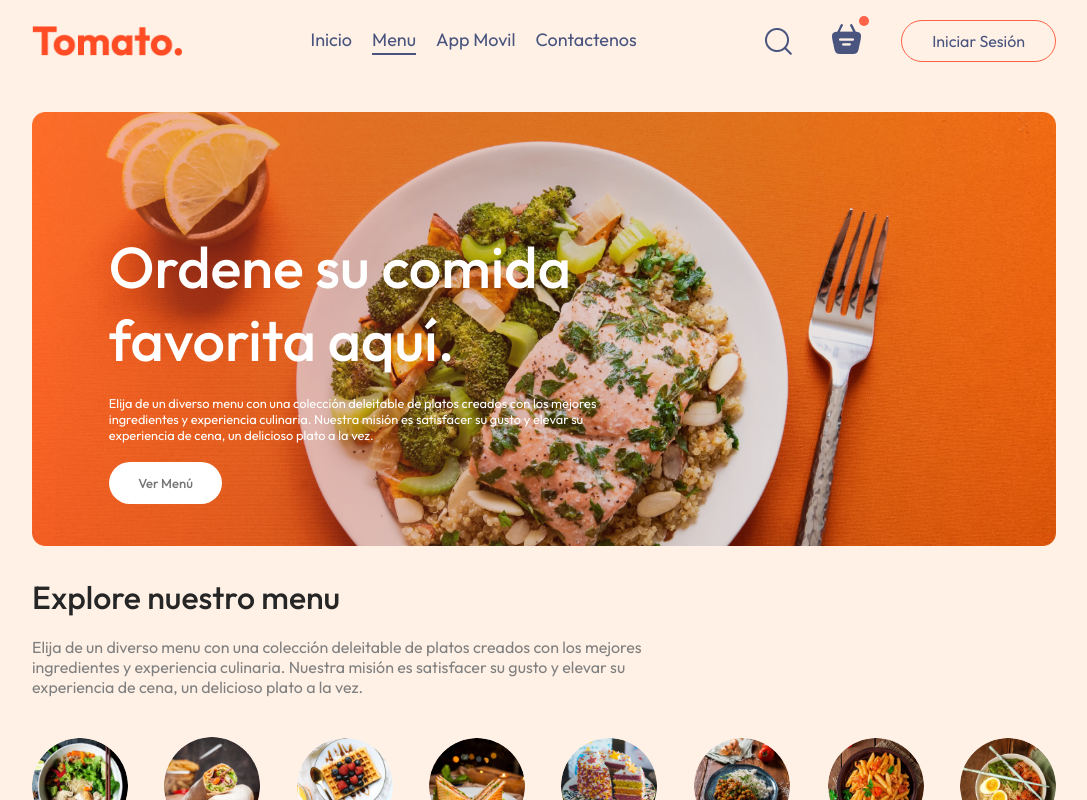
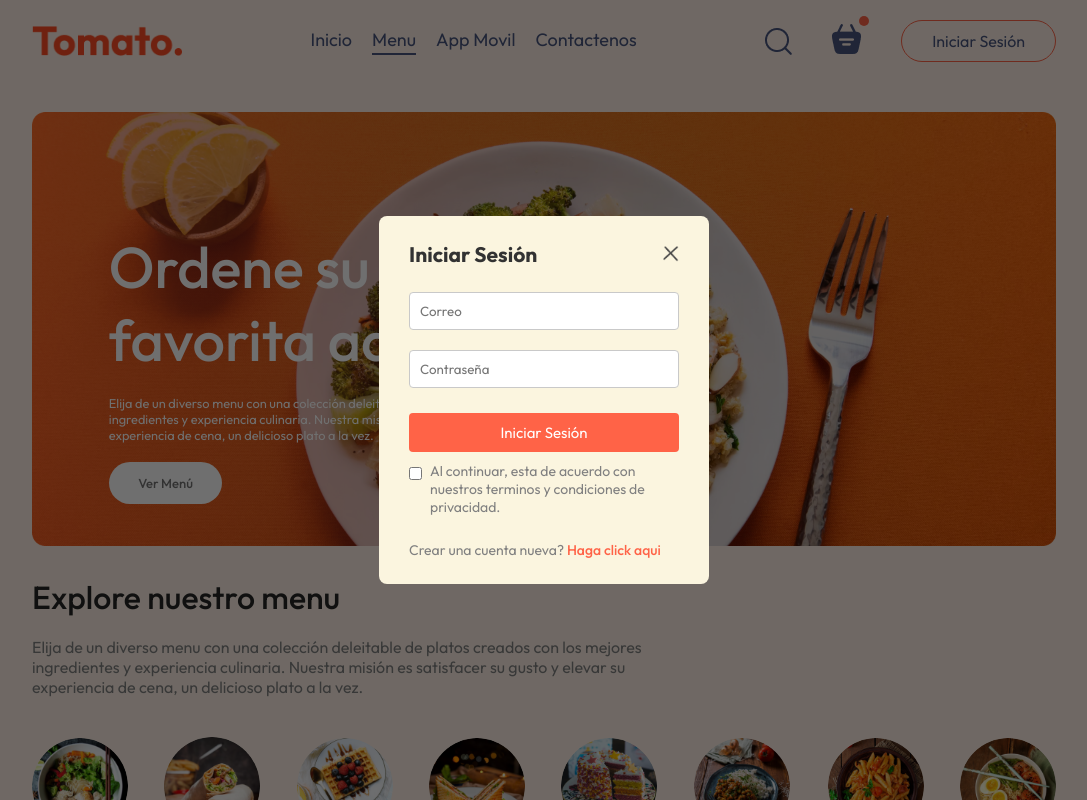
Before and after one commit to Sebastian906/Food-Frontend, a React (Vite) app: page / in a window 1280 px wide. Both pictures are taken after a click on the button "Iniciar Sesión". Shown: the top 800 px of the page, without its empty margins (96-1183 px from the left). Built offline with nearby package versions, Linux system fonts and the light colour scheme.

Commit message:
Creación del componente para formulario de registro/login

```diff
--- a/src/App.jsx
+++ b/src/App.jsx
@@ -1,16 +1,21 @@
-import React from 'react'
+import React, { useState } from 'react'
 import Navbar from './components/Navbar/Navbar'
 import { Route, Routes } from 'react-router-dom'
 import Home from './pages/Home/Home'
 import Cart from './pages/Cart/Cart'
 import PlaceOrder from './pages/PlaceOrder/PlaceOrder'
 import Footer from './components/Footer/Footer'
+import LoginPopup from './components/LoginPopup/LoginPopup'
 
 const App = () => {
+
+  const [showLogin, setShowLogin] = useState(false);
+
   return (
     <>
+    {showLogin?<LoginPopup setShowLogin={setShowLogin}/>:<></>}
       <div className='app'>
-        <Navbar/>
+        <Navbar setShowLogin={setShowLogin}/>
         <Routes>
           <Route path='/' element={<Home/>}/>
           <Route path='/cart' element={<Cart/>}/>
--- /dev/null
+++ b/src/components/LoginPopup/LoginPopup.css
@@ -0,0 +1,74 @@
+.login-popup {
+    position: absolute;
+    z-index: 1;
+    width: 100%;
+    height: 100%;
+    background-color: #00000090;
+    display: grid;
+}
+
+.login-popup-container {
+    place-self: center;
+    width: max(23vw, 330px);
+    color: #808080;
+    background-color: #fbf5df;
+    display: flex;
+    flex-direction: column;
+    gap: 25px;
+    padding: 25px 30px;
+    border-radius: 8px;
+    font-size: 14px;
+    animation: fadeIn 0.5s;
+}
+
+.login-popup-title {
+    display: flex;
+    justify-content: space-between;
+    align-items: center;
+    color: #323232;
+}
+
+.login-popup-title img {
+    width: 16px;
+    cursor: pointer;
+}
+
+.login-popup-inputs {
+    display: flex;
+    flex-direction: column;
+    gap: 20px;
+}
+
+.login-popup-inputs input {
+    outline: none;
+    border: 1px solid #c9c9c9;
+    padding: 10px;
+    border-radius: 4px;
+}
+
+.login-popup-container button {
+    border: none;
+    padding: 10px;
+    border-radius: 4px;
+    color: white;
+    background-color: tomato;
+    font-size: 15px;
+    cursor: pointer;
+}
+
+.login-popup-condition {
+    display: flex;
+    align-items: start;
+    gap: 8px;
+    margin-top: -15px;
+}
+
+.login-popup-condition input {
+    margin-top: 5px;
+}
+
+.login-popup p span {
+    color: tomato;
+    font-weight: 500;
+    cursor: pointer;
+}
--- /dev/null
+++ b/src/components/LoginPopup/LoginPopup.jsx
@@ -0,0 +1,35 @@
+import React, { useState } from 'react'
+import './LoginPopup.css'
+import { assets } from '../../assets/assets'
+
+const LoginPopup = ({setShowLogin}) => {
+
+    const [currState, setCurrState] = useState("Iniciar Sesión")
+
+    return (
+        <div className='login-popup'>
+            <form className='login-popup-container'>
+                <div className='login-popup-title'>
+                    <h2>{currState}</h2>
+                    <img onClick={()=>setShowLogin(false)} src={assets.cross_icon} alt="" />
+                </div>
+                <div className='login-popup-inputs'>
+                    {currState==="Iniciar Sesión"?<></>:<input type="text" placeholder='Nombre' required />}
+                    <input type="email" placeholder='Correo' required />
+                    <input type="password" placeholder='Contraseña' required />
+                </div>
+                <button>{currState==="Registrarse"?"Crear Cuenta":"Iniciar Sesión"}</button>
+                <div className='login-popup-condition'>
+                    <input type="checkbox" required />
+                    <p>Al continuar, esta de acuerdo con nuestros terminos y condiciones de privacidad.</p>
+                </div>
+                {currState==="Iniciar Sesión"
+                ?<p>Crear una cuenta nueva? <span onClick={()=>setCurrState("Registrarse")}>Haga click aqui</span></p>
+                :<p>Ya tiene una cuenta? <span onClick={()=>setCurrState("Iniciar Sesión")}>Inicie sesión</span></p>
+                }
+            </form>
+        </div>
+    )
+}
+
+export default LoginPopup
--- a/src/components/Navbar/Navbar.jsx
+++ b/src/components/Navbar/Navbar.jsx
@@ -3,7 +3,7 @@
 import { assets } from '../../assets/assets'
 import { Link } from 'react-router-dom'
 
-const Navbar = () => {
+const Navbar = ({setShowLogin}) => {
 
     const [menu, setMenu] = useState("menu");
 
@@ -22,7 +22,7 @@
                     <img src={assets.basket_icon} alt=''/>
                     <div className="dot"></div>
                 </div>
-                <button>Iniciar Sesión</button>
+                <button onClick={()=>setShowLogin(true)}>Iniciar Sesión</button>
             </div>
         </div>
     )
```
